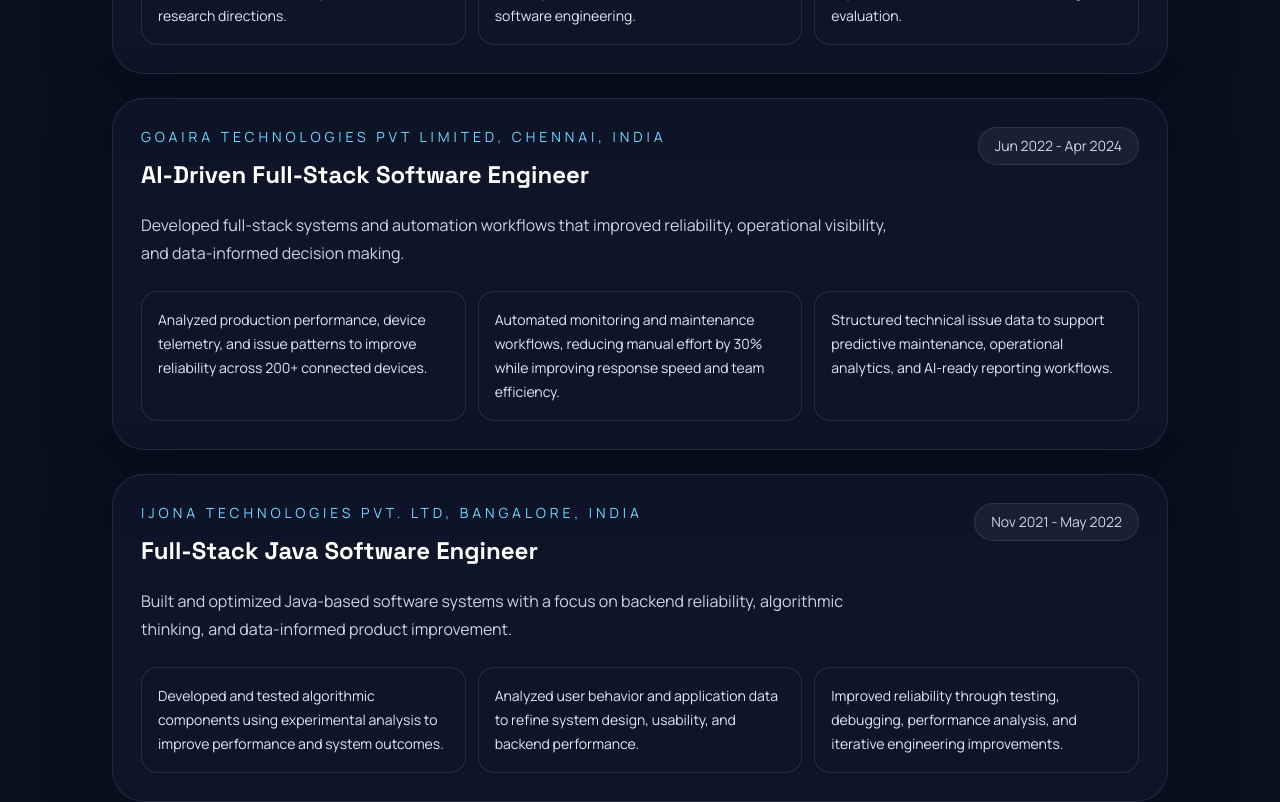
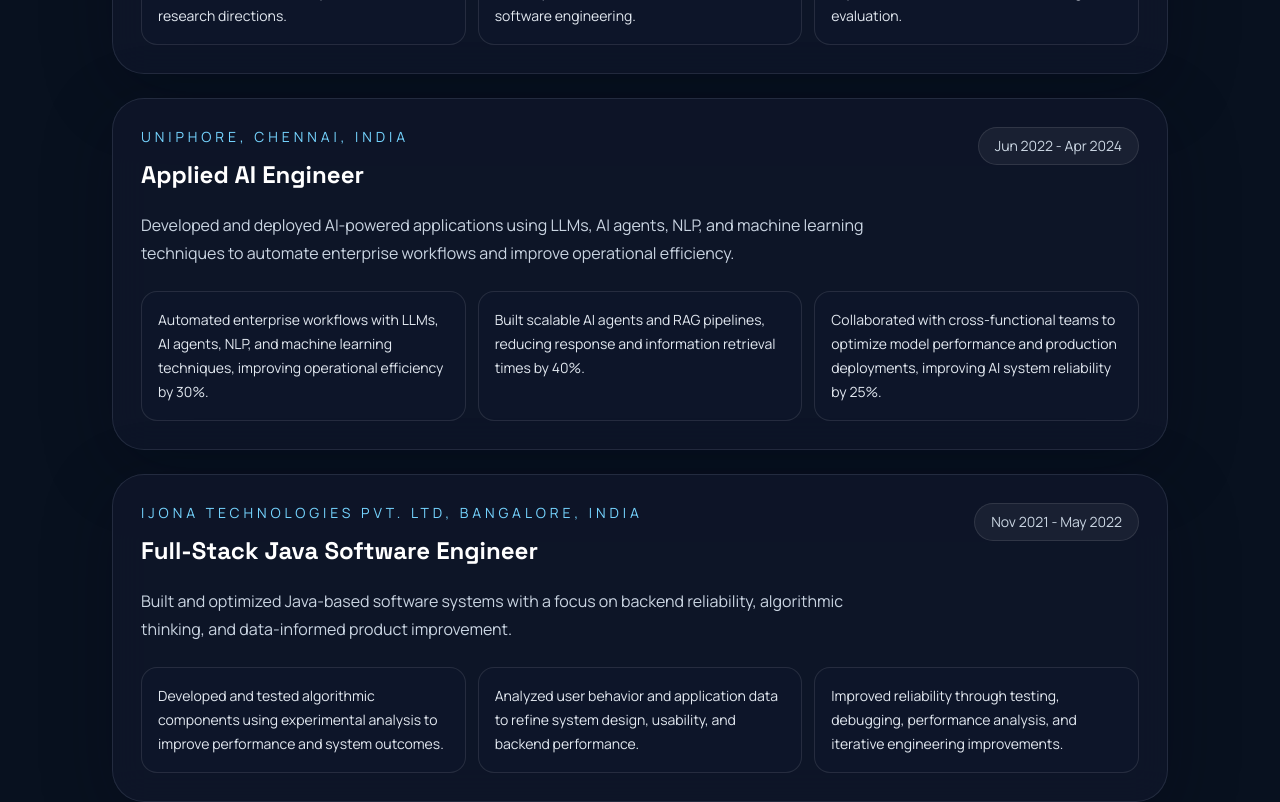
Before and after one commit to Thenmozhi2999/Thenmozhi_Sekar_Portfolio, a React (Vite) app: page / in a window 1280 px wide. Shown: the part 3300-4102 px from the top of the page. Built offline with nearby package versions, Linux system fonts and the light colour scheme.

Commit message:
Update resume and Uniphore experience

```diff
--- a/src/data/portfolioData.js
+++ b/src/data/portfolioData.js
@@ -78,15 +78,15 @@
     ],
   },
   {
-    company: "Goaira Technologies Pvt Limited, Chennai, India",
-    role: "AI-Driven Full-Stack Software Engineer",
+    company: "Uniphore, Chennai, India",
+    role: "Applied AI Engineer",
     period: "Jun 2022 - Apr 2024",
     summary:
-      "Developed full-stack systems and automation workflows that improved reliability, operational visibility, and data-informed decision making.",
+      "Developed and deployed AI-powered applications using LLMs, AI agents, NLP, and machine learning techniques to automate enterprise workflows and improve operational efficiency.",
     achievements: [
-      "Analyzed production performance, device telemetry, and issue patterns to improve reliability across 200+ connected devices.",
-      "Automated monitoring and maintenance workflows, reducing manual effort by 30% while improving response speed and team efficiency.",
-      "Structured technical issue data to support predictive maintenance, operational analytics, and AI-ready reporting workflows.",
+      "Automated enterprise workflows with LLMs, AI agents, NLP, and machine learning techniques, improving operational efficiency by 30%.",
+      "Built scalable AI agents and RAG pipelines, reducing response and information retrieval times by 40%.",
+      "Collaborated with cross-functional teams to optimize model performance and production deployments, improving AI system reliability by 25%.",
     ],
   },
   {
@@ -241,7 +241,7 @@
 
 export const resume = {
   description:
-    "Applied AI and ML engineer with a 3.8/4 CGPA, research experience in LLMs and AI for software engineering, and industry experience across full-stack systems, automation, and scalable engineering workflows.",
+    "AI/ML Research Engineer with 4.5+ years of experience in machine learning, Generative AI, scalable AI systems, LLM solutions, PyTorch-based models, and production-grade ML pipelines.",
   ctaLabel: "Download Resume",
   ctaHref: "/Thenmozhi_Resume_2026.pdf",
 };
```
Also changed, not shown: 1 other file (tests, documents, lock files or other folders).
